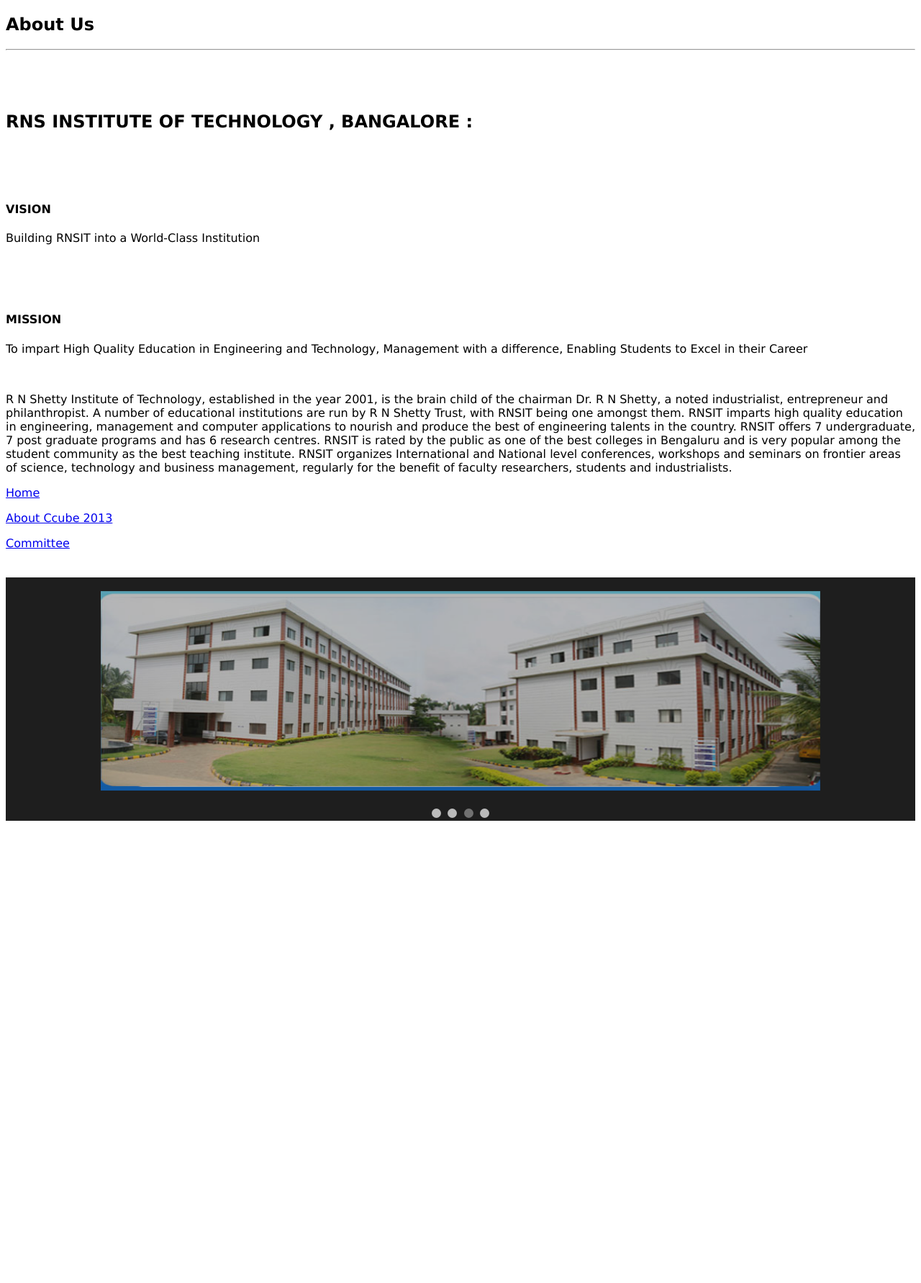
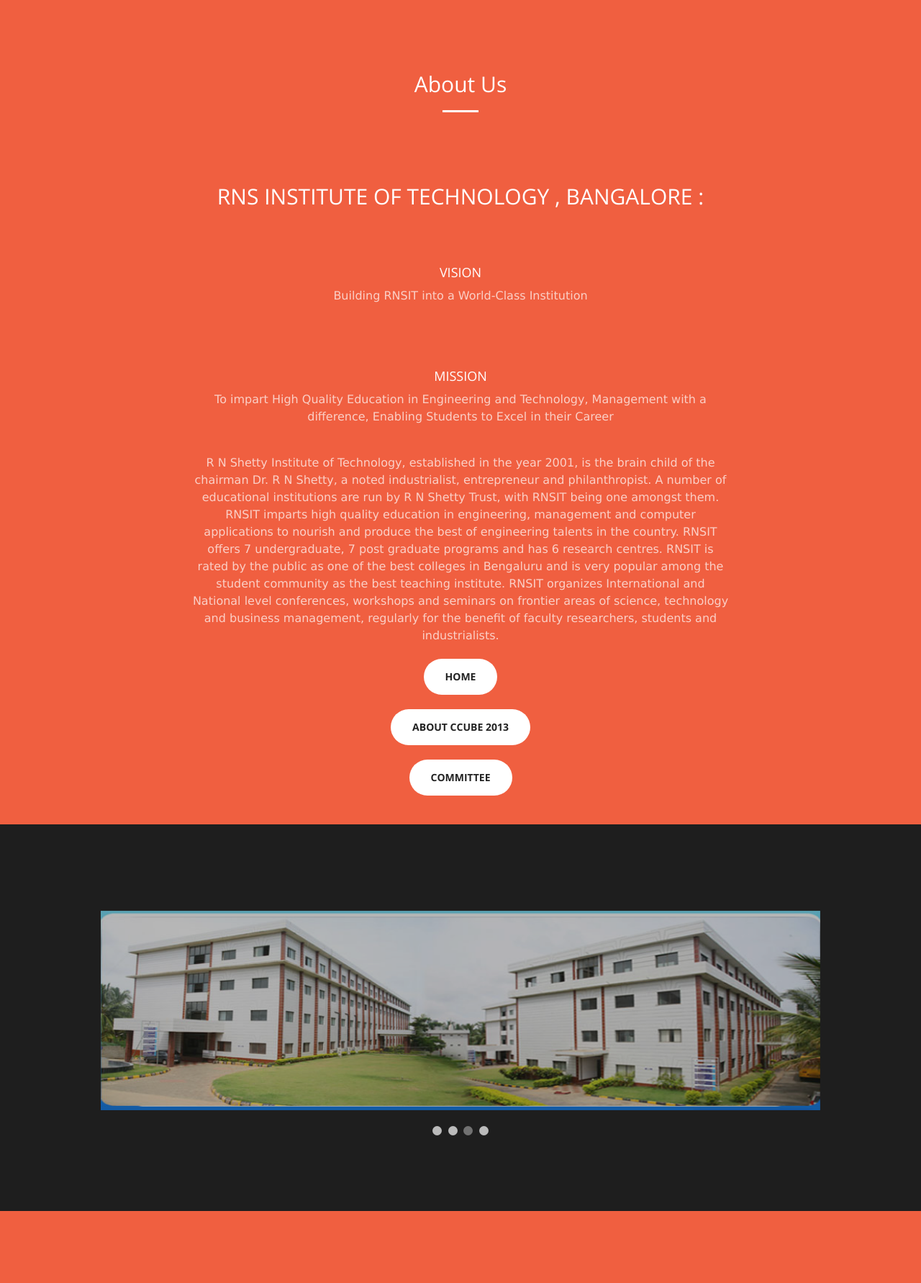
Before and after one commit to YoguBellad/ccube2017, a Jekyll site: the page built from About_Us.html, in a window 1280 px wide. Shown: the whole page at 72% size. Built offline with Jekyll 4.4.1, drawn with Linux system fonts in a browser that asks for light colours; before the commit the page ends 1148 px from its top, so only the background shows below that.

Commit message:
changes by mail 1002171240 4

```diff
--- a/_includes/contact.html
+++ b/_includes/contact.html
@@ -18,8 +18,8 @@
                 <p>{{ site.email }}</p>
                 <p>info@ccube2017.org</p></a>
                 <p>
-                For any queries please contact,
-                <b>Dr. S V Uma</b> , Dept of ECE RNSIT, Bangalore, India.
+                For any queries please contact,</p>
+                <p><b>Dr. S V Uma</b> , Dept of ECE RNSIT, Bangalore, India.
                 </p>
                 <p><a href="tel:+919986075775">+91 99860 75775</a>
         </div>
--- a/_layouts/Abtus.html
+++ b/_layouts/Abtus.html
@@ -2,6 +2,7 @@
 <meta name="viewport" content="width=device-width, initial-scale=1">
 <html lang="en">
 
+{% include head.html %}
 
 <body id="page-top">
 
--- a/_layouts/c313.html
+++ b/_layouts/c313.html
@@ -1,6 +1,7 @@
 <!DOCTYPE html>
 <html lang="en">
 
+{% include head.html %}
 <style>
 a {
     color:blue;
--- a/_layouts/callPage.html
+++ b/_layouts/callPage.html
@@ -1,6 +1,7 @@
 <!DOCTYPE html>
 <html lang="en">
 
+{% include head.html %}
 
 <body id="page-top">
 
--- a/_layouts/com.html
+++ b/_layouts/com.html
@@ -1,6 +1,7 @@
 <!DOCTYPE html>
 <html lang="en">
 
+{% include head.html %}
 
 <body id="page-top">
 
```
